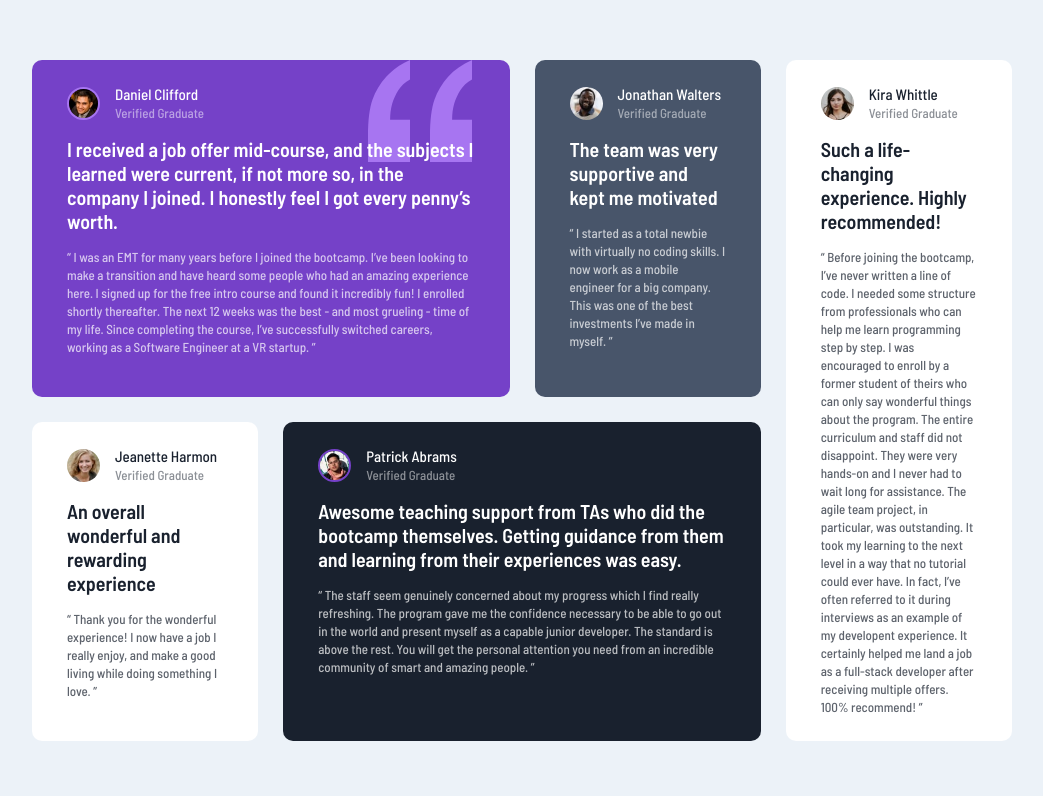
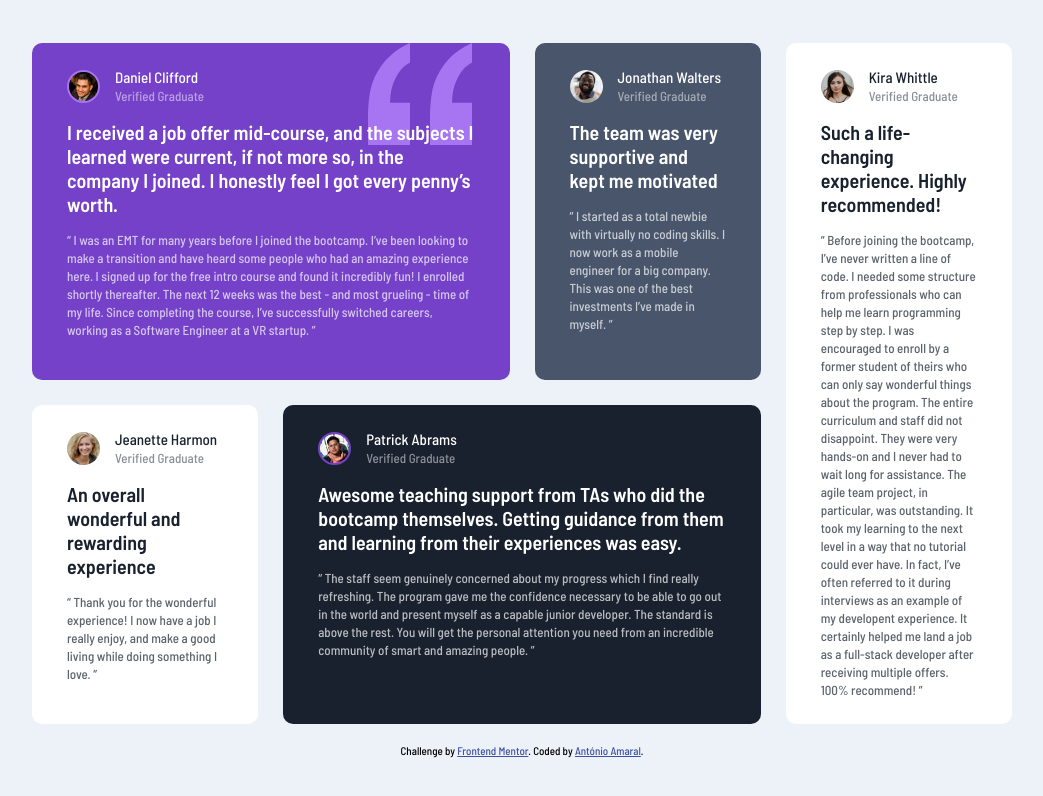
Before and after one commit to dibrooo/Testimonials-Grid-Section, a plain HTML site: page index.html in a window 1280 px wide. Shown: the whole page, without its empty margins (118-1161 px from the left). Drawn offline with Linux system fonts and the light colour scheme.

Commit message:
Added attribution

```diff
--- a/index.html
+++ b/index.html
@@ -125,11 +125,12 @@
       </div>
     </main>
 
-    <!--
-
-  <div class="attribution">
-    Challenge by <a href="https://www.frontendmentor.io?ref=challenge" target="_blank">Frontend Mentor</a>.
-    Coded by <a href="#">Your Name Here</a>.
-  </div> -->
+    <footer class="attribution">
+      Challenge by
+      <a href="https://www.frontendmentor.io?ref=challenge" target="_blank"
+        >Frontend Mentor</a
+      >. Coded by
+      <a href="https://github.com/dibrooo" target="_blank">António Amaral</a>.
+    </footer>
   </body>
 </html>
--- a/styles.scss
+++ b/styles.scss
@@ -15,6 +15,7 @@ $light-grayish-blue: hsl(210, 46%, 95%);
 
 body {
   display: flex;
+  flex-direction: column;
   align-items: center;
   justify-content: center;
   padding: 0 150px;
@@ -107,6 +108,16 @@ main {
   grid-row: 1 / span 2;
 }
 
+.attribution {
+  margin-top: 20px;
+  font-size: 11px;
+  text-align: center;
+
+  a {
+    color: hsl(228, 45%, 44%);
+  }
+}
+
 @media only screen and (max-width: 768px) {
   body {
     padding: 75px 25px;
```
Also changed, not shown: styles.css, 1 other file.
